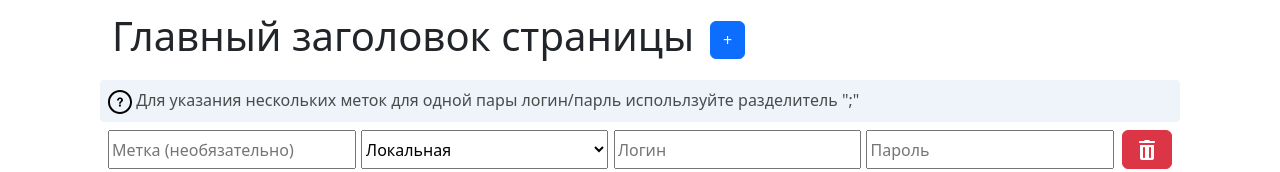
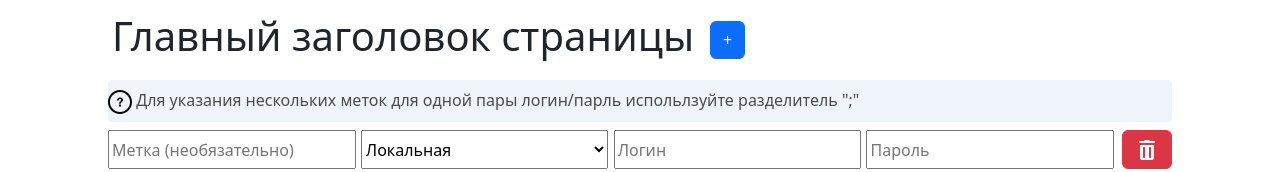
Before and after one commit to Artur-Yamai/account_management_form, a Vue app: page / in a window 1280 px wide. Shown: the top 172 px of the page. Built offline with nearby package versions, Linux system fonts and the light colour scheme.

Commit message:
изменены отсутпы для tooltip

```diff
--- a/src/components/Tooltip.vue
+++ b/src/components/Tooltip.vue
@@ -12,7 +12,8 @@ import question from "@/assets/question.svg";
 
 <style>
 .tool-tip {
-  padding: 0.5rem;
+  padding: 0.5rem 0;
+  margin: 0 0.5rem;
   border-radius: 4px;
   color: rgb(75, 75, 75);
   background-color: #eef4fa;
```
